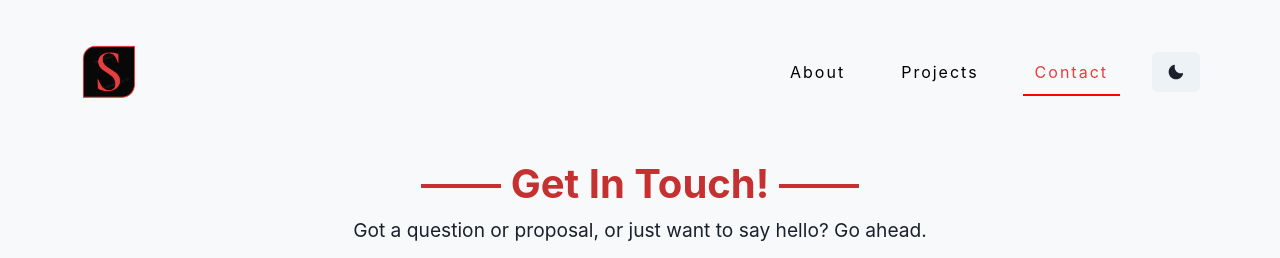
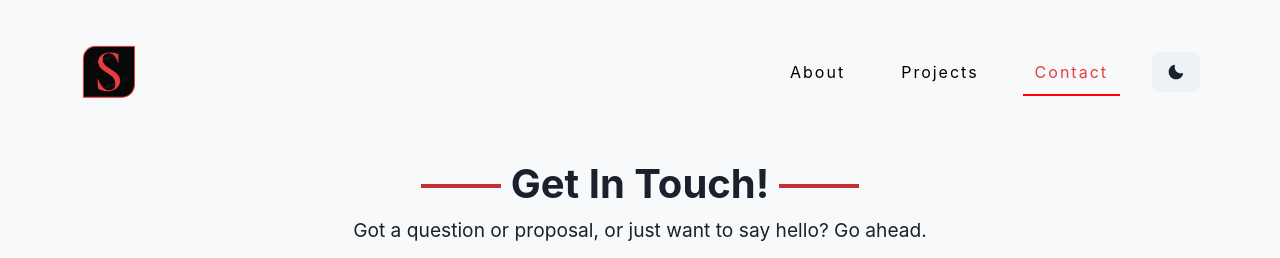
Before and after one commit to Sandeep-M23/Sandeep-M23.vercel.app, a Next.js app: page /contact in a window 1280 px wide. Shown: the top 258 px of the page. Built offline with nearby package versions, Linux system fonts and the light colour scheme.

Commit message:
Minor Changes

```diff
--- a/pages/about.jsx
+++ b/pages/about.jsx
@@ -14,7 +14,7 @@ import {
 import { MdCheckCircle } from "react-icons/md";
 import { BsCircleFill } from "react-icons/bs";
 import React from "react";
-import Stepper from "../components/UI/Stepper";
+import Stepper from "../components/UI/Stepper/Stepper";
 
 const data = [
   {
--- a/pages/contact.jsx
+++ b/pages/contact.jsx
@@ -12,12 +12,11 @@ import {
   VStack,
   Heading,
   Text,
-  useColorModeValue,
 } from "@chakra-ui/react";
 import React from "react";
 import { BsPerson } from "react-icons/bs";
 import { MdOutlineEmail } from "react-icons/md";
-import ImageCard from "../components/UI/ImageCard";
+import ImageCard from "../components/UI/Card/ImageCard";
 
 const Contact = () => {
   return (
@@ -28,7 +27,6 @@ const Contact = () => {
             fontSize={"2.5rem"}
             position={"relative"}
             textAlign="center"
-            color={"red.600"}
             maxW={"600px"}
             _before={{
               position: "absolute",
```
